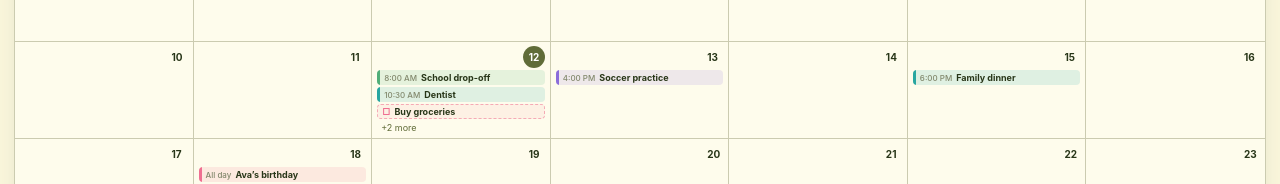
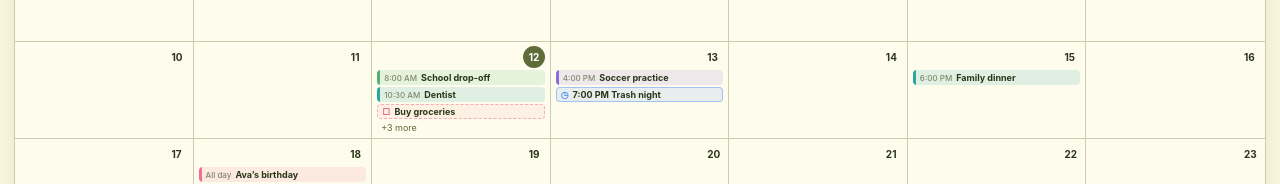
Before and after one commit to abdushynggys-code/test_run, a React (Vite) app: page /demo in a window 1280 px wide. Shown: the part 406-590 px from the top of the page. Built offline with nearby package versions, Linux system fonts and the light colour scheme; no server answers.

Commit message:
Show reminders on calendar

```diff
--- a/src/components/calendar/MonthCalendar.tsx
+++ b/src/components/calendar/MonthCalendar.tsx
@@ -1,11 +1,12 @@
 import { useRef, useState } from 'react';
-import type { CalendarEvent, FamilyMember, Todo } from '../../types/family';
+import type { CalendarEvent, FamilyMember, Reminder, Todo } from '../../types/family';
 import { eventIncludesDay, isSameDay, monthGrid } from '../../lib/date';
 import { EventPill } from './EventPill';
 import { TodoPill } from './TodoPill';
+import { ReminderPill } from './ReminderPill';
 
-interface Props { date: Date; events: CalendarEvent[]; todos: Todo[]; members: FamilyMember[]; firstDay: 0 | 1; onDay: (date: Date) => void; onRange: (start: Date, end: Date) => void; onEvent: (event: CalendarEvent) => void; onTodo: (todo: Todo) => void; }
-export function MonthCalendar({ date, events, todos, members, firstDay, onDay, onRange, onEvent, onTodo }: Props) {
+interface Props { date: Date; events: CalendarEvent[]; todos: Todo[]; reminders: Reminder[]; members: FamilyMember[]; firstDay: 0 | 1; onDay: (date: Date) => void; onRange: (start: Date, end: Date) => void; onEvent: (event: CalendarEvent) => void; onTodo: (todo: Todo) => void; onReminder: (reminder: Reminder) => void; }
+export function MonthCalendar({ date, events, todos, reminders, members, firstDay, onDay, onRange, onEvent, onTodo, onReminder }: Props) {
   const [rangeStart, setRangeStart] = useState<Date | null>(null);
   const [holding, setHolding] = useState(false);
   const timer = useRef<number>();
@@ -25,11 +26,12 @@ export function MonthCalendar({ date, events, todos, members, firstDay, onDay, o
     {days.map((day) => {
       const dayEvents = events.filter((event) => eventIncludesDay(event.start_time, event.end_time, day));
       const dayTodos = todos.filter((todo) => todo.due_date && isSameDay(new Date(`${todo.due_date}T12:00:00`), day));
-      const shownEvents = dayEvents.slice(0, 2); const shownTodos = dayTodos.slice(0, 3 - shownEvents.length); const hiddenCount = dayEvents.length + dayTodos.length - shownEvents.length - shownTodos.length;
+      const dayReminders = reminders.filter((reminder) => isSameDay(new Date(reminder.reminder_time), day));
+      const shownEvents = dayEvents.slice(0, 2); const shownTodos = dayTodos.slice(0, 3 - shownEvents.length); const shownReminders = dayReminders.slice(0, 3 - shownEvents.length - shownTodos.length); const hiddenCount = dayEvents.length + dayTodos.length + dayReminders.length - shownEvents.length - shownTodos.length - shownReminders.length;
       const isRangeStart = rangeStart && isSameDay(rangeStart, day);
       return <div className={`day-cell ${day.getMonth() !== date.getMonth() ? 'muted' : ''} ${isSameDay(day, new Date()) ? 'today' : ''} ${isRangeStart ? 'range-start' : ''}`} key={day.toISOString()}>
         <button className="day-number" onPointerDown={() => startHold(day)} onPointerUp={endHold} onPointerLeave={endHold} onClick={() => chooseDay(day)}>{day.getDate()}</button>
-        <div className="day-events">{shownEvents.map((event) => <EventPill key={event.id} event={event} member={members.find((member) => member.id === event.family_member_id)} onClick={() => onEvent(event)} />)}{shownTodos.map((todo) => <TodoPill key={todo.id} todo={todo} member={members.find((member) => member.id === todo.family_member_id)} onToggle={() => onTodo(todo)} />)}{hiddenCount > 0 && <button className="more-events" onClick={() => onDay(day)}>+{hiddenCount} more</button>}</div>
+        <div className="day-events">{shownEvents.map((event) => <EventPill key={event.id} event={event} member={members.find((member) => member.id === event.family_member_id)} onClick={() => onEvent(event)} />)}{shownTodos.map((todo) => <TodoPill key={todo.id} todo={todo} member={members.find((member) => member.id === todo.family_member_id)} onToggle={() => onTodo(todo)} />)}{shownReminders.map((reminder) => <ReminderPill key={reminder.id} reminder={reminder} member={members.find((member) => member.id === reminder.family_member_id)} onToggle={() => onReminder(reminder)} />)}{hiddenCount > 0 && <button className="more-events" onClick={() => onDay(day)}>+{hiddenCount} more</button>}</div>
       </div>;
     })}
   </div></>;
--- /dev/null
+++ b/src/components/calendar/ReminderPill.tsx
@@ -0,0 +1,8 @@
+import type { FamilyMember, Reminder } from '../../types/family';
+import { formatTime } from '../../lib/date';
+
+export function ReminderPill({ reminder, member, onToggle }: { reminder: Reminder; member?: FamilyMember; onToggle: () => void }) {
+  return <button className={`reminder-pill ${reminder.completed ? 'completed' : ''}`} style={{ '--reminder-color': member?.color ?? 'var(--accent)' } as React.CSSProperties} onClick={onToggle} title={`${formatTime(reminder.reminder_time)} · ${member?.name ?? 'Family'}`}>
+    <span>{reminder.completed ? '✓' : '◷'}</span>{formatTime(reminder.reminder_time)} {reminder.title}
+  </button>;
+}
--- a/src/components/calendar/WeekCalendar.tsx
+++ b/src/components/calendar/WeekCalendar.tsx
@@ -1,12 +1,13 @@
-import type { CalendarEvent, FamilyMember, Todo } from '../../types/family';
+import type { CalendarEvent, FamilyMember, Reminder, Todo } from '../../types/family';
 import { addDays, eventIncludesDay, isSameDay, startOfWeek } from '../../lib/date';
 import { EventPill } from './EventPill';
 import { TodoPill } from './TodoPill';
+import { ReminderPill } from './ReminderPill';
 
-export function WeekCalendar({ date, events, todos, members, firstDay, onEvent, onTodo }: { date: Date; events: CalendarEvent[]; todos: Todo[]; members: FamilyMember[]; firstDay: 0 | 1; onEvent: (event: CalendarEvent) => void; onTodo: (todo: Todo) => void }) {
+export function WeekCalendar({ date, events, todos, reminders, members, firstDay, onEvent, onTodo, onReminder }: { date: Date; events: CalendarEvent[]; todos: Todo[]; reminders: Reminder[]; members: FamilyMember[]; firstDay: 0 | 1; onEvent: (event: CalendarEvent) => void; onTodo: (todo: Todo) => void; onReminder: (reminder: Reminder) => void }) {
   const start = startOfWeek(date, firstDay);
   return <div className="week-calendar">{Array.from({ length: 7 }, (_, index) => addDays(start, index)).map((day) => <section className={isSameDay(day, new Date()) ? 'today' : ''} key={day.toISOString()}>
     <header><span>{new Intl.DateTimeFormat('en', { weekday: 'short' }).format(day)}</span><strong>{day.getDate()}</strong></header>
-    <div>{events.filter((event) => eventIncludesDay(event.start_time, event.end_time, day)).map((event) => <EventPill key={event.id} event={event} member={members.find((member) => member.id === event.family_member_id)} onClick={() => onEvent(event)} />)}{todos.filter((todo) => todo.due_date && isSameDay(new Date(`${todo.due_date}T12:00:00`), day)).map((todo) => <TodoPill key={todo.id} todo={todo} member={members.find((member) => member.id === todo.family_member_id)} onToggle={() => onTodo(todo)} />)}<p className="empty-day">No plans</p></div>
+    <div>{events.filter((event) => eventIncludesDay(event.start_time, event.end_time, day)).map((event) => <EventPill key={event.id} event={event} member={members.find((member) => member.id === event.family_member_id)} onClick={() => onEvent(event)} />)}{todos.filter((todo) => todo.due_date && isSameDay(new Date(`${todo.due_date}T12:00:00`), day)).map((todo) => <TodoPill key={todo.id} todo={todo} member={members.find((member) => member.id === todo.family_member_id)} onToggle={() => onTodo(todo)} />)}{reminders.filter((reminder) => isSameDay(new Date(reminder.reminder_time), day)).map((reminder) => <ReminderPill key={reminder.id} reminder={reminder} member={members.find((member) => member.id === reminder.family_member_id)} onToggle={() => onReminder(reminder)} />)}<p className="empty-day">No plans</p></div>
   </section>)}</div>;
 }
--- a/src/pages/DashboardPage.tsx
+++ b/src/pages/DashboardPage.tsx
@@ -82,8 +82,8 @@ export function DashboardPage({ demoMode = false }: { demoMode?: boolean }) {
       <CalendarToolbar date={date} view={view} members={data.members} scopeId={calendarOwner} onScope={changeCalendarOwner} onDate={navigateDate} onView={changeView} onAdd={() => { setEventRange(null); setDialog('event'); }} />
       {!calendarOwner && <div className="fixed-member-filters"><MemberFilters members={data.members} selected={selected} onChange={setSelected} /></div>}
       <div className="calendar-viewport"><div className={`calendar-content motion-${motion}`} key={`${calendarOwner ?? 'family'}-${view}-${motionKey}`}>
-        {view === 'month' && <MonthCalendar date={date} events={visibleEvents} todos={visibleTodos} members={data.members} firstDay={data.settings.first_day_of_week} onDay={openDay} onRange={openRange} onEvent={setActiveEvent} onTodo={(todo) => void dashboard.toggleItem('todos', todo.id, !todo.completed)} />}
-        {view === 'week' && <WeekCalendar date={date} events={visibleEvents} todos={visibleTodos} members={data.members} firstDay={data.settings.first_day_of_week} onEvent={setActiveEvent} onTodo={(todo) => void dashboard.toggleItem('todos', todo.id, !todo.completed)} />}
+        {view === 'month' && <MonthCalendar date={date} events={visibleEvents} todos={visibleTodos} reminders={visibleReminders} members={data.members} firstDay={data.settings.first_day_of_week} onDay={openDay} onRange={openRange} onEvent={setActiveEvent} onTodo={(todo) => void dashboard.toggleItem('todos', todo.id, !todo.completed)} onReminder={(reminder) => void dashboard.toggleItem('reminders', reminder.id, !reminder.completed)} />}
+        {view === 'week' && <WeekCalendar date={date} events={visibleEvents} todos={visibleTodos} reminders={visibleReminders} members={data.members} firstDay={data.settings.first_day_of_week} onEvent={setActiveEvent} onTodo={(todo) => void dashboard.toggleItem('todos', todo.id, !todo.completed)} onReminder={(reminder) => void dashboard.toggleItem('reminders', reminder.id, !reminder.completed)} />}
         {view === 'day' && <DayCalendar date={date} events={visibleEvents} todos={visibleTodos} reminders={visibleReminders} members={data.members} onEvent={setActiveEvent} onTodo={(todo) => void dashboard.toggleItem('todos', todo.id, !todo.completed)} onReminder={(item) => void dashboard.toggleItem('reminders', item.id, !item.completed)} />}
       </div></div>
     </section>
```
Also changed, not shown: src/styles/calendar.css.
